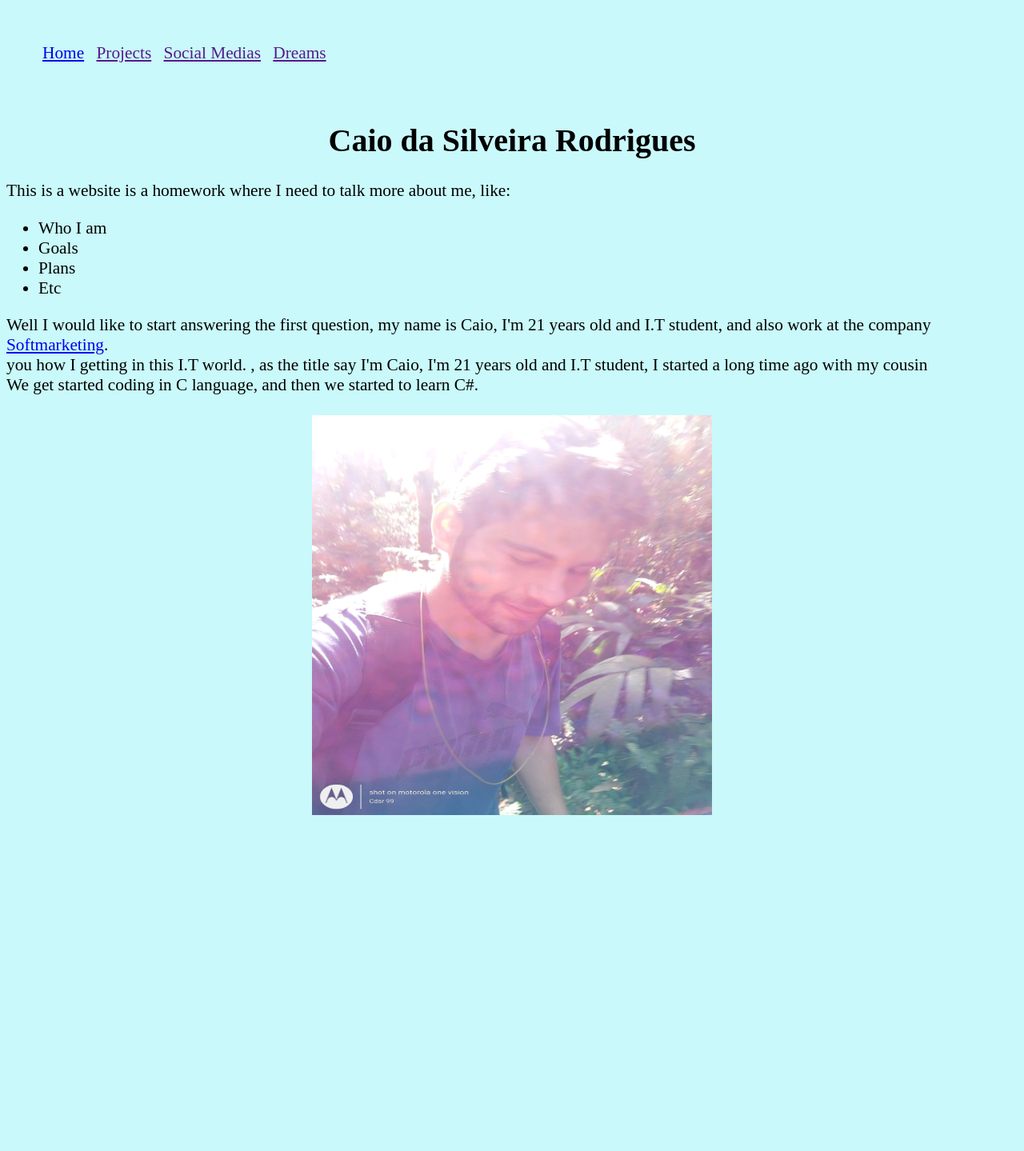
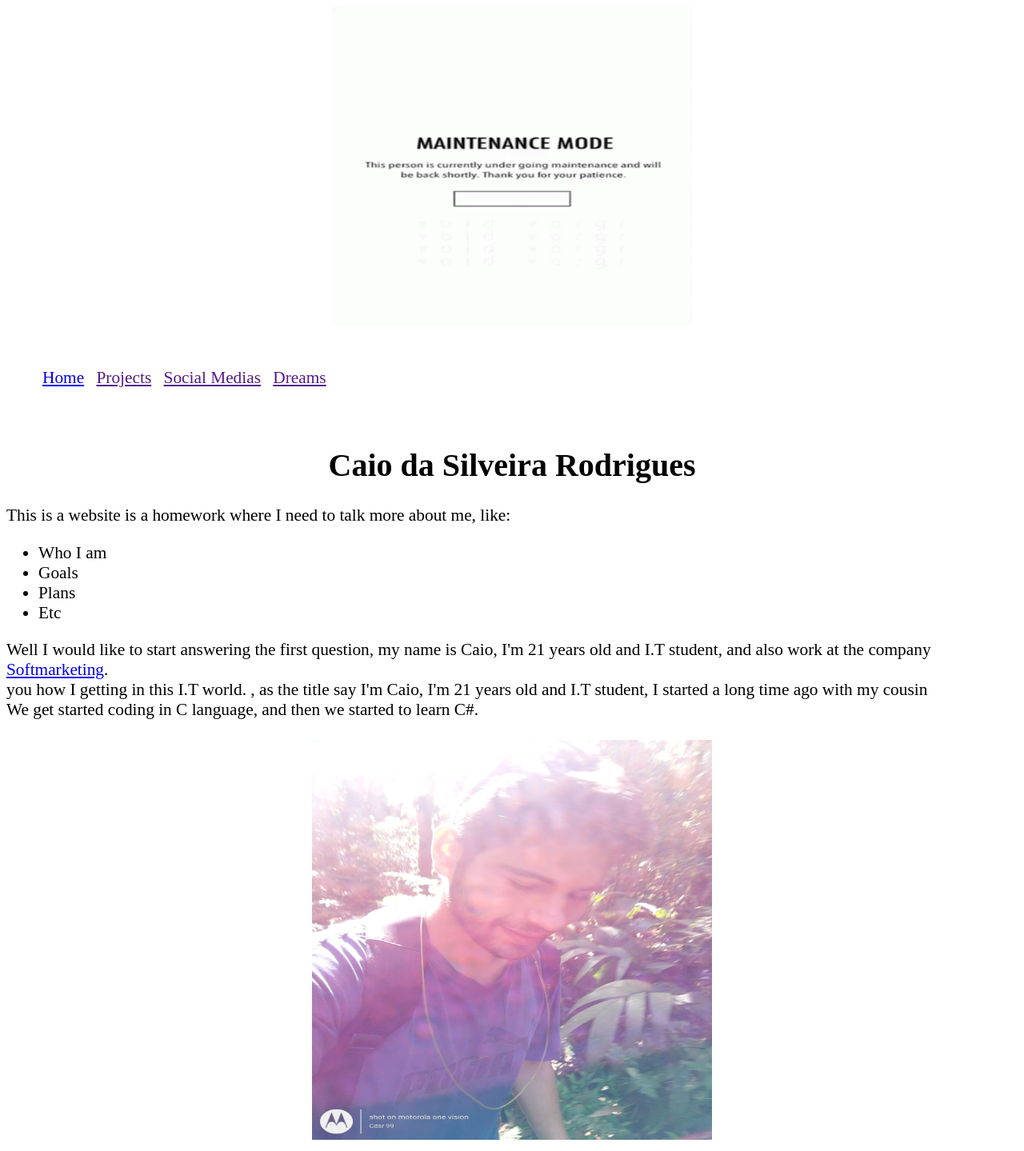
Before and after one commit to Cdsr99/ADS, a PHP site: page / in a window 1280 px wide. Shown: the whole page at 80% size. Before the commit the page ends 1019 px from the top, so only its background shows below. Run offline with PHP 8.4, Linux system fonts and the light colour scheme.

Commit message:
updating

```diff
--- a/Desenvolvimento de aplicações/Myself/index.html
+++ b/Desenvolvimento de aplicações/Myself/index.html
@@ -7,6 +7,7 @@
     <title>Cdsr99</title>
 </head>
 <body>
+<center><img src="gif1.gif" alt="Erro" width="450" height="400"></center>
 <br>
     <!--<img src="image2.jpg" alt="Erro" width="500" height="500" >-->
 <dev >
@@ -14,8 +15,8 @@
 
         <ul class="menu">
             <span><a href="index.html">Home</a></span>
-            <a href="">Projects</a>
-            <a href="">Social Medias</a>
+            <a href="" id="01">Projects</a>
+            <a href="" id="02" >Social Medias</a>
             <a href="">Dreams</a>
         </ul>
 
--- a/Desenvolvimento de aplicações/Myself/style.css
+++ b/Desenvolvimento de aplicações/Myself/style.css
@@ -1,5 +1,5 @@
 body{
-    background-color: #C9F9FA;
+    background-color: #ooooo;
     font-size: 16pt;
 }
 
@@ -11,13 +11,14 @@ h1{
 .menu a{
     margin: 0px;
     padding: 5px;
-    display: inline;
+
 
 
 }
 
 .menu:hover{
-    background-color: red;
-    border-bottom: skyblue;
-    display: inline;
+    border-radius: 16px;
+    display: inline-block;
+    background-color: lawngreen;
+
 }
```
Also changed, not shown: Desenvolvimento de aplicações/Myself/gif1.gif (added).
